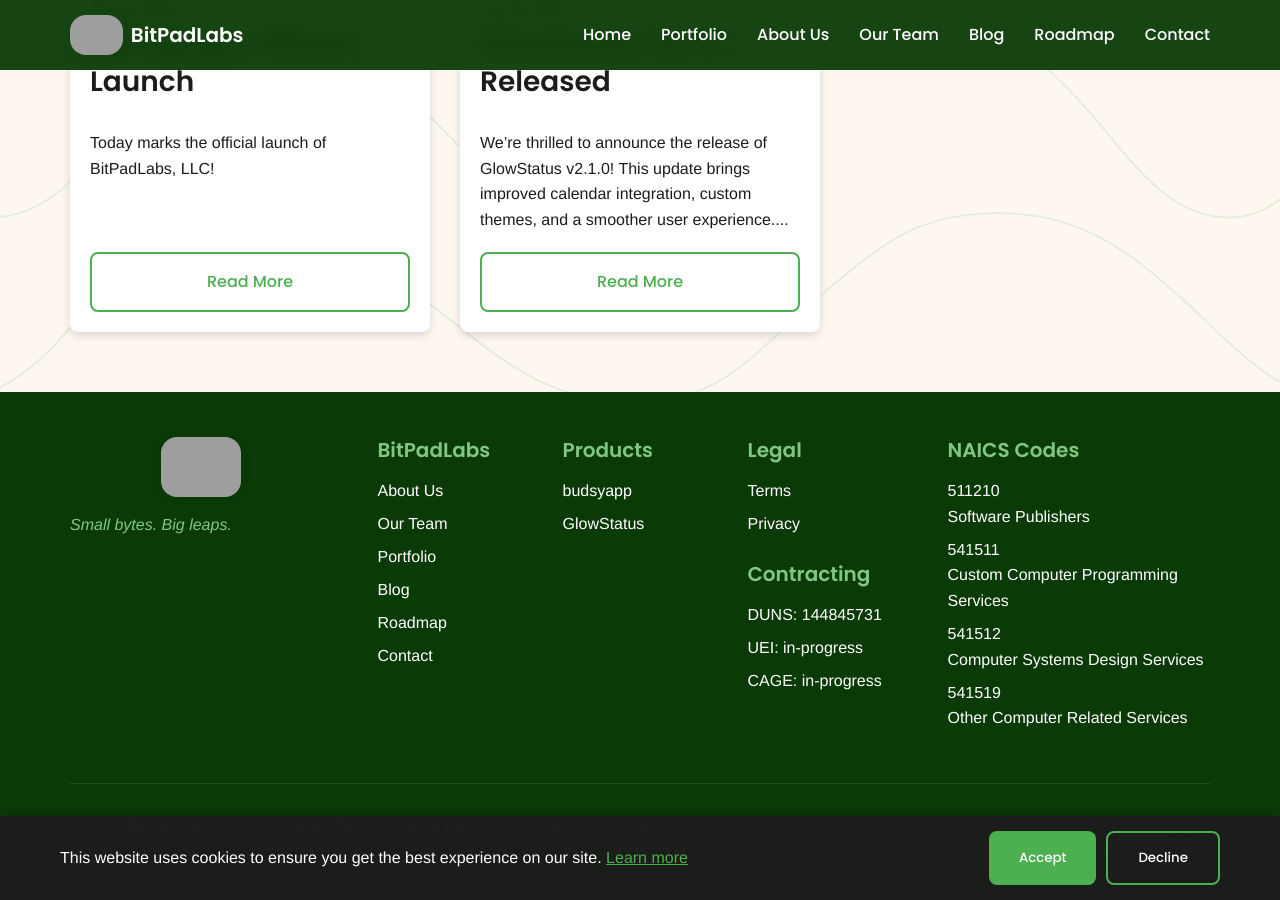
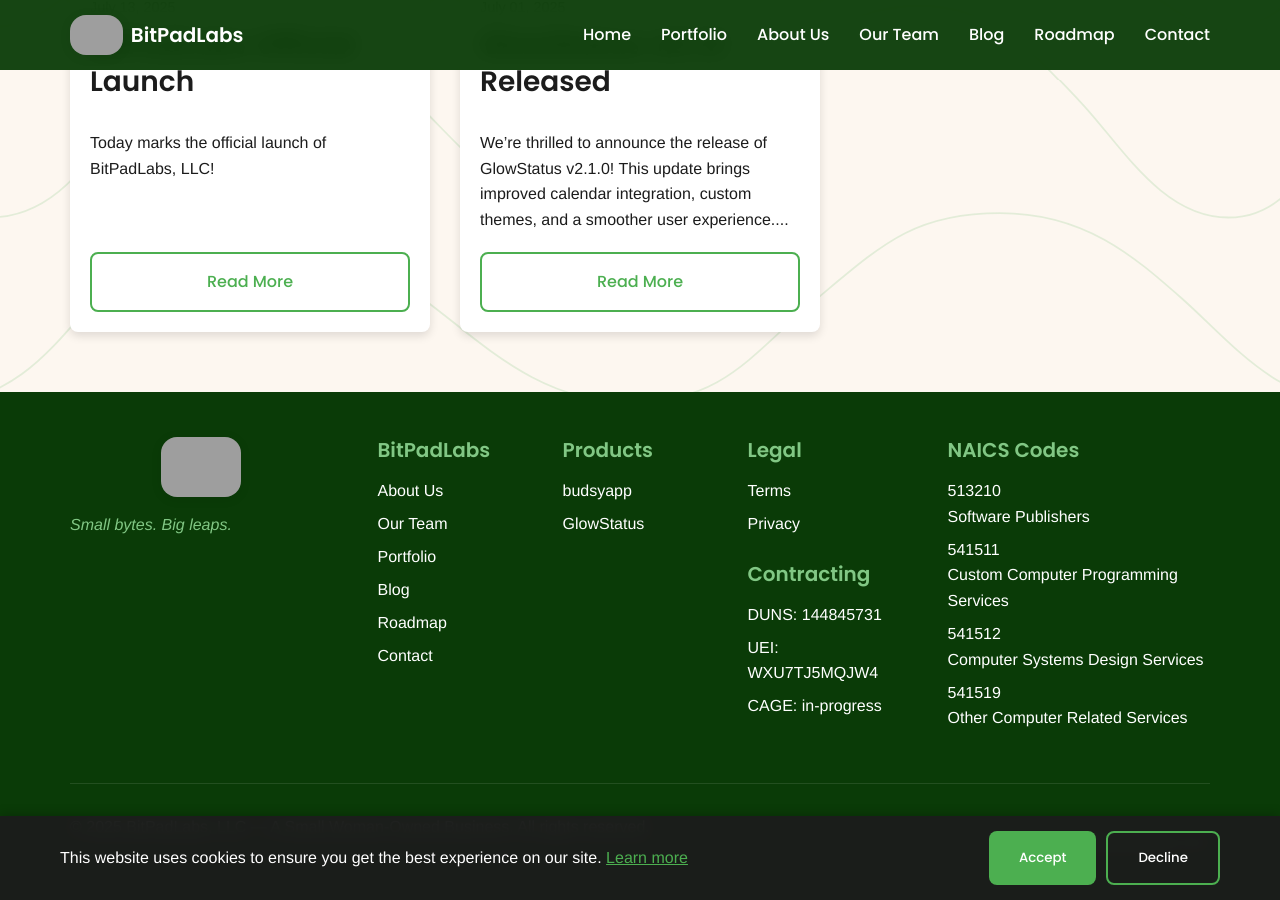
Before and after one commit to BitPadLabs/BitPadLabs-Site, a Jekyll site: the page built from blog.html, in a window 1280 px wide and 900 px high, scrolled down 503 px. Built offline with Jekyll 4.4.1, drawn with Linux system fonts in a browser that asks for light colours; grey boxes are pictures that could not be loaded.

Commit message:
Update UEI and NAICS code in configuration files
Set the UEI value in _config.yml to 'WXU7TJ5MQJW4' and updated the primary NAICS code in _data/naics.yml from 511210 to 513210.

```diff
--- a/_config.yml
+++ b/_config.yml
@@ -10,7 +10,7 @@
 
 # Company identifiers
 duns: "144845731"
-uei: "in-progress"
+uei: "WXU7TJ5MQJW4"
 cage: "in-progress"
 
 # Build settings
--- a/_data/naics.yml
+++ b/_data/naics.yml
@@ -1,4 +1,4 @@
-- code: 511210
+- code: 513210
   desc: Software Publishers
 
 - code: 541511
```
